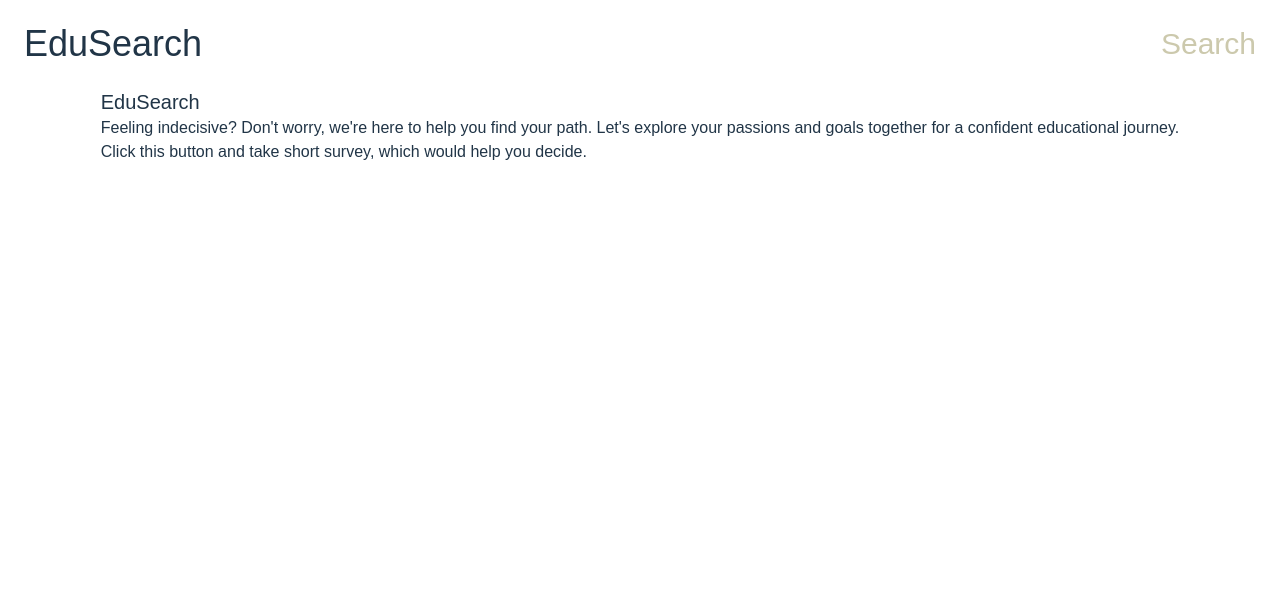
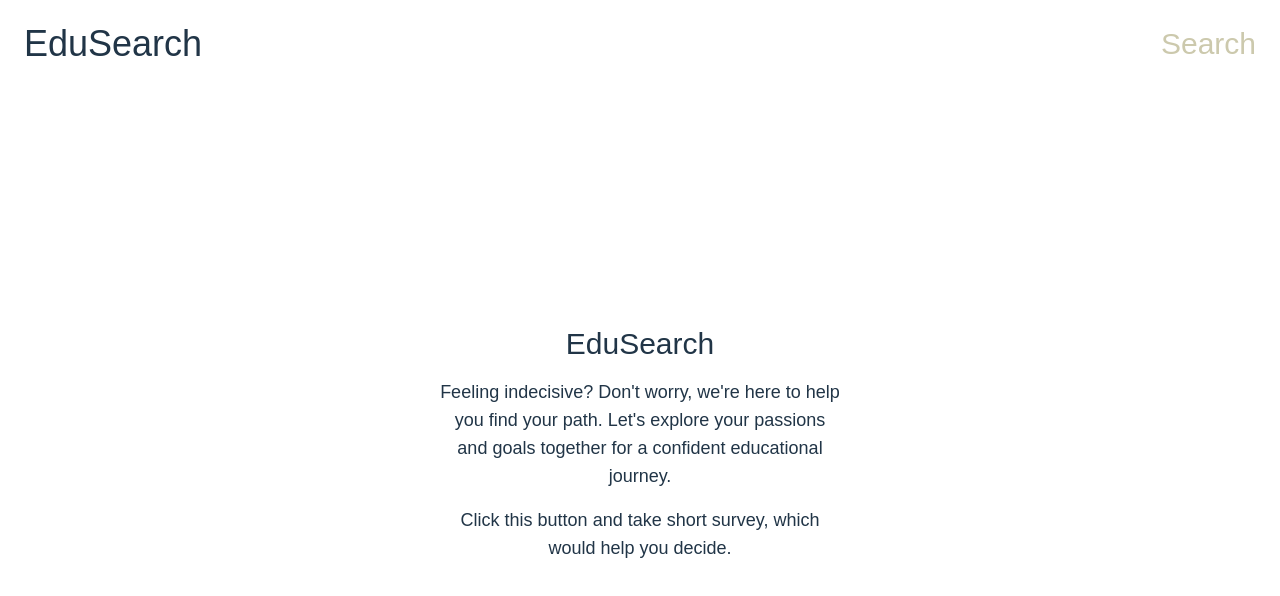
Before and after one commit to localhost-2137/frontend-hackyeah2023, a React (Vite) app: page / in a window 1280 px wide. Shown: the top 596 px of the page. Built offline with nearby package versions, Linux system fonts and the light colour scheme; a web font is replaced by a local one.

Commit message:
add styles to IndexInfo.tsx

```diff
--- a/src/components/IndexInfo.tsx
+++ b/src/components/IndexInfo.tsx
@@ -1,10 +1,11 @@
 const IndexInfo = () => {
     return (
-        <main>
-            <h2 className="text-xl">EduSearch</h2>
-            <p>Feeling indecisive? Don't worry, we're here to help you find your path. Let's explore your passions and
+        <main className="h-full flex gap-4 flex-col justify-center items-center text-center text-lg">
+            <h2 className="text-3xl">EduSearch</h2>
+            <p className="max-w-[400px]">Feeling indecisive? Don't worry, we're here to help you find your path. Let's
+                explore your passions and
                 goals together for a confident educational journey. </p>
-            <p>Click this button and take short survey, which would help you decide.</p>
+            <p className="max-w-[400px]">Click this button and take short survey, which would help you decide.</p>
         </main>
     )
 }
```
